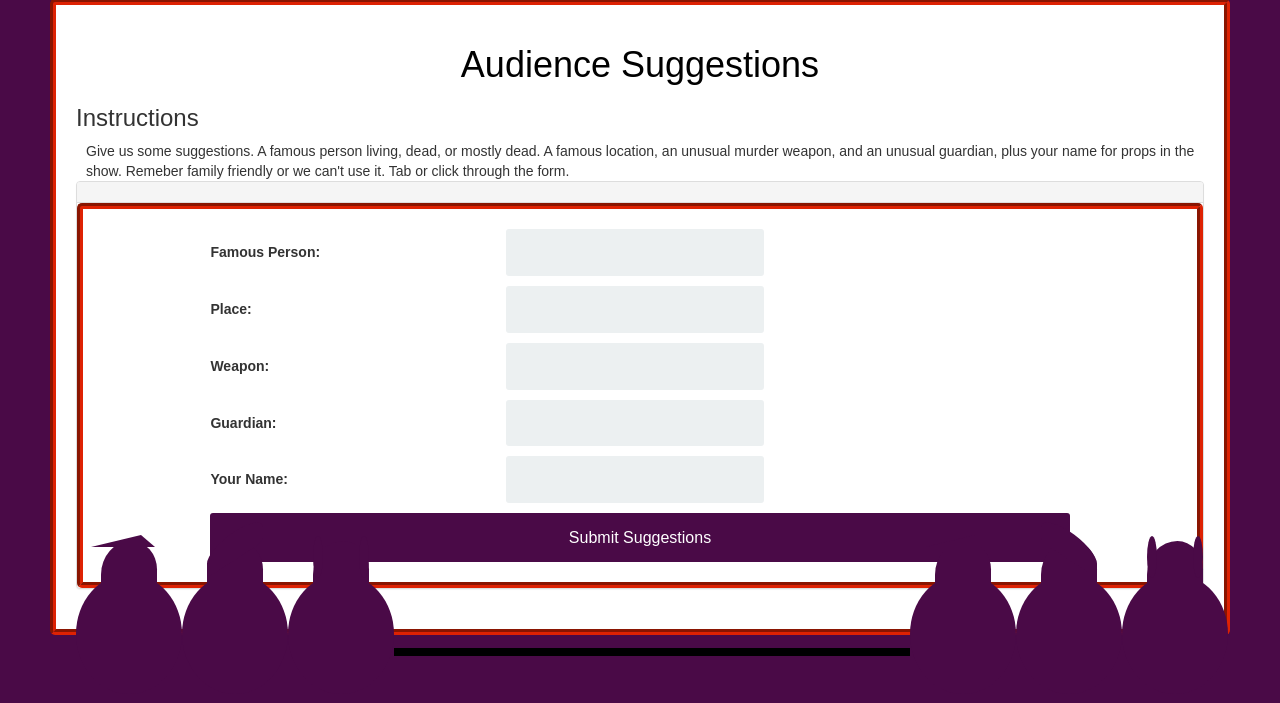
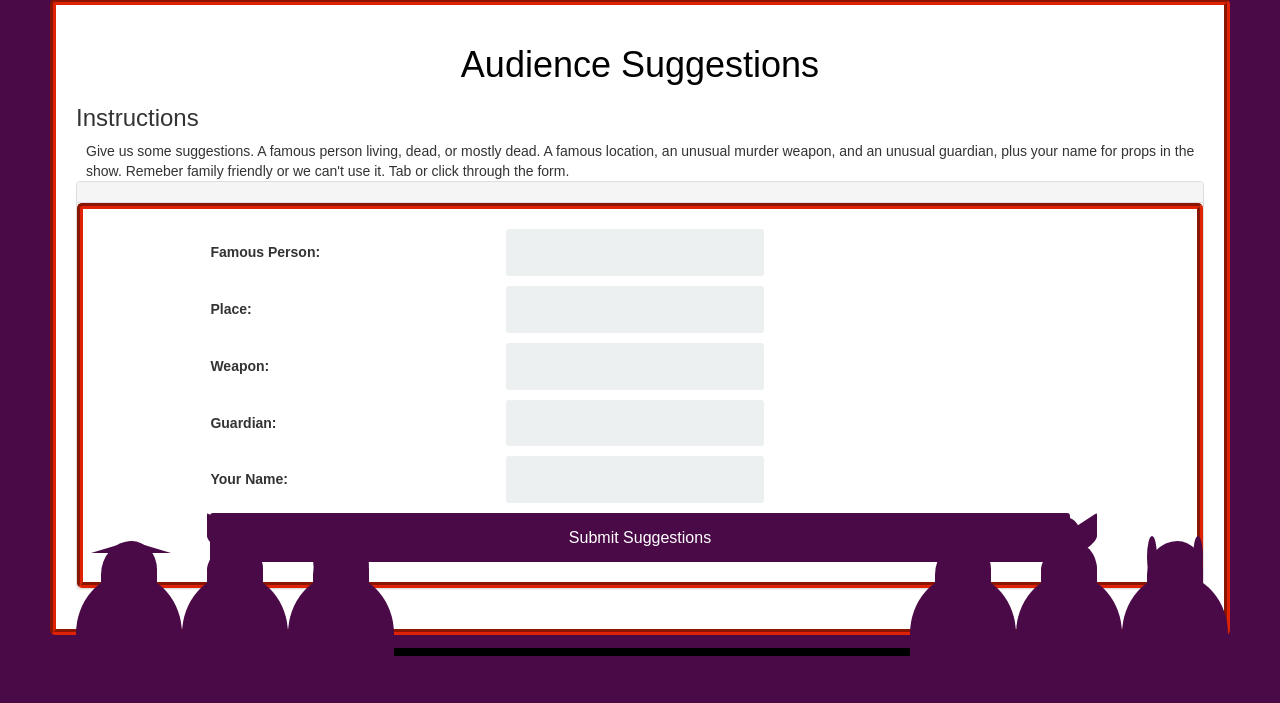
Before and after one commit to ClJarvis/WhoseLineOnline, a Django app: page / in a window 1280 px wide. Shown: the part 51-754 px from the top of the page. Run offline with Django 3.2, Linux system fonts and the light colour scheme; some libraries are stand-ins or nearby versions.

Commit message:
updated audience shadow

```diff
--- a/onlineimprov/main_app/static/Improv_style.css
+++ b/onlineimprov/main_app/static/Improv_style.css
@@ -236,7 +236,7 @@ hr {
 	position: absolute;
 	height: 29px;
     width: 56PX;
-    border-top-right-radius: 70%;
+    border-top-right-radius: 4%;
     border-top-left-radius: 70%;
 	border-bottom-left-radius: 20%;
 	border-bottom-right-radius: 20%;
@@ -255,7 +255,7 @@ hr {
 	height: 29px;
     width: 56PX;
     border-top-right-radius: 70%;
-    border-top-left-radius: 70%;
+    border-top-left-radius: 4%;
 	border-bottom-left-radius: 20%;
 	border-bottom-right-radius: 20%;
     transform: skewY(33deg);
@@ -265,6 +265,18 @@ hr {
 	margin-top: -52px;
 	overflow: visible;
 	/*outline: 2px blue solid; */
+}
+
+.cap {
+	background-color: #4a0a47;
+	height: 40px;
+	width: 23px;
+	border-radius: 50%;
+
+	margin-right:-6px;
+	margin-top: -18px;
+
+
 }
 
 .elf_ears {
@@ -282,12 +294,12 @@ hr {
 }
 
 .princess_hat {
-	border-left: 50px solid transparent;
-	border-right:14px solid transparent;
+	border-left: 40px solid transparent;
+	border-right:40px solid transparent;
 	border-bottom: calc(4 * 4px * 0.8) solid #4a0a47;
 	border-top: 10px solid transparent;
 	outline: 2px blue;
-	margin-top: -72px;
+	margin-top: -60px;
     margin-left: -10px;
 }
 
--- a/onlineimprov/main_app/templates/index.html
+++ b/onlineimprov/main_app/templates/index.html
@@ -49,7 +49,11 @@
 	 		</div>
 	 	</div>
 	 	<div class="audience_body">
-	 		<div class="audience_head"><div class="pirate_hat"></div></div>
+	 		<div class="audience_head">
+	 			<div class="pirate_hat"></div>
+				<div class="pirate_hat_R">
+				<div class="cap"></div></div>
+	 		</div>
 	 	</div>
 	 	<div class="audience_body">
 	 		<div class="audience_head">
@@ -67,7 +71,8 @@
  	    </div>
 	 	<div class="audience_body">
 	 		<div class="audience_head">
-	 			<div class="pirate_hat_R"></div>
+	 			<div class="pirate_hat"></div>
+	 			<div class="pirate_hat_R"><div class="cap"></div></div>
 	 		</div>
 	 	</div>
 	 	<div class="audience_body">
```
